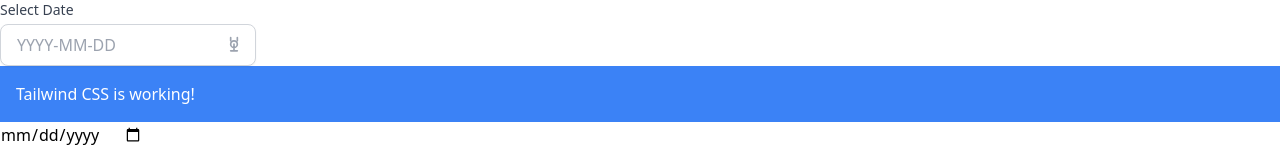
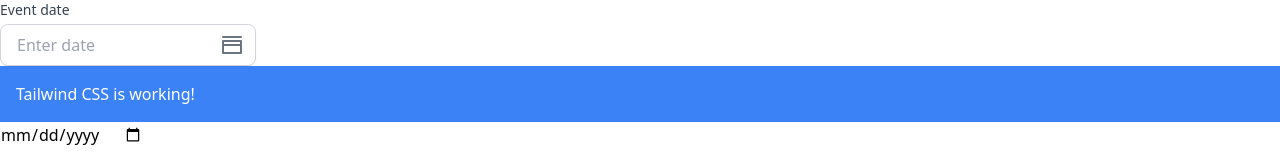
Before and after one commit to natipro22/lucy-calendar, an Angular app: page / in a window 1280 px wide. Shown: the top 160 px of the page. Built offline with nearby package versions, Linux system fonts and the light colour scheme.

Commit message:
change icon

```diff
--- a/src/app/app.component.html
+++ b/src/app/app.component.html
@@ -1,4 +1,4 @@
-<app-lucy-calendar></app-lucy-calendar>
+<app-lucy-calendar label="Event date" placeholder="Enter date"></app-lucy-calendar>
 <div class="bg-blue-500 text-white p-4">
   Tailwind CSS is working!
 </div>
--- a/src/app/lucy-calendar/lucy-calendar.component.html
+++ b/src/app/lucy-calendar/lucy-calendar.component.html
@@ -1,20 +1,31 @@
 <div class="relative w-64">
     <label for="date-picker" class="block text-sm font-medium text-gray-700 mb-1">
-      Select Date
+      {{ label }}
     </label>
     <div class="relative">
       <input
         type="text"
         id="date-picker"
         readonly
-        class="block w-full px-4 py-2 text-gray-700 bg-white border border-gray-300 rounded-lg shadow-sm cursor-pointer focus:outline-none focus:ring-2 focus:ring-indigo-500"
-        placeholder="YYYY-MM-DD"
+        class="block w-full px-4 py-2 text-gray-700 bg-white border border-gray-300 rounded-lg shadow-sm cursor-pointer focus:outline-none focus:ring-2 focus:ring-blue-800"
+        [placeholder]="placeholder"
         (click)="toggleCalendar()"
-        [value]="selectedDate ? (selectedDate | date: 'yyyy-MM-dd') : ''"
+        [value]="selectedDate ? (selectedDate | date: 'dd/MM/yyyy') : ''"
       />
       <div class="absolute inset-y-0 right-0 flex items-center pr-3 pointer-events-none">
-        <svg class="w-5 h-5 text-gray-400" fill="none" stroke="currentColor" viewBox="0 0 24 24" xmlns="http://www.w3.org/2000/svg">
-          <path stroke-linecap="round" stroke-linejoin="round" stroke-width="2" d="M8 7V3m8 4V3m-4 8v8m0 0H8m4 0h4m0-8a4 4 0 11-8 0 4 4 0 018 0z"></path>
+        <svg
+          xmlns="http://www.w3.org/2000/svg"
+          class="h-6 w-6 text-gray-500 hover:text-gray-700"
+          fill="none"
+          viewBox="0 0 24 24"
+          stroke="currentColor"
+          stroke-width="2"
+        >
+          <path
+            stroke-linecap="round"
+            stroke-linejoin="round"
+            d="M3 4h18M3 8h18M3 20h18V8H3v12zm0-12h18v4H3V8z"
+          />
         </svg>
       </div>
     </div>
@@ -26,18 +37,36 @@
       [ngClass]="{'hidden': !calendarVisible}"
     >
       <div class="flex justify-between items-center mb-2">
-        <button (click)="prevMonth()" class="text-gray-500 hover:text-gray-700">&lt;</button>
+        <button (click)="prevMonth()" class="text-gray-500 hover:text-gray-700"><svg
+          class="h-6 w-6 text-gray-500 hover:text-gray-700"
+          fill="none"
+          stroke="currentColor"
+          viewBox="0 0 24 24"
+          xmlns="http://www.w3.org/2000/svg"
+        >
+          <path stroke-linecap="round" stroke-linejoin="round" stroke-width="2" d="M15 19l-7-7 7-7"></path>
+        </svg>
+        </button>
         <button (click)="toggleMonthYearSelection()" class="font-medium text-gray-700">
           {{ monthNames[selectedMonth] }} {{ selectedYear }}
         </button>
-        <button (click)="nextMonth()" class="text-gray-500 hover:text-gray-700">&gt;</button>
+        <button (click)="nextMonth()" class="text-gray-500 hover:text-gray-700"><svg
+          class="h-6 w-6 text-gray-500 hover:text-gray-700"
+          fill="none"
+          stroke="currentColor"
+          viewBox="0 0 24 24"
+          xmlns="http://www.w3.org/2000/svg"
+        >
+          <path stroke-linecap="round" stroke-linejoin="round" stroke-width="2" d="M9 5l7 7-7 7"></path>
+        </svg>
+        </button>
       </div>
 
       <!-- Combined Dropdown -->
   <div>
 <div class="flex flex-col space-y-2">
     <!-- Month-Year Combined Dropdown -->
-    <div class="overflow-y-auto max-h-64"> <!-- Adjust max-h to fit your needs -->
+    <div class="overflow-y-auto"> <!-- Adjust max-h to fit your needs -->
       <div class="grid grid-cols-2 gap-2">
         <!-- Month Dropdown -->
         <div>
@@ -45,7 +74,7 @@
           <select
           [(ngModel)]="selectedMonth"
             (change)="onMonthChange($event)"
-            class="block text-sm w-full px-4 py-2 text-gray-700 bg-white border border-gray-300 rounded-lg shadow-sm focus:outline-none focus:ring-2 focus:ring-indigo-500"
+            class="block text-sm w-full px-4 py-2 text-gray-700 bg-white border border-gray-300 rounded-lg shadow-sm focus:outline-none"
           >
             <option *ngFor="let month of monthNames; let i = index" [value]="i">{{ month }}</option>
           </select>
@@ -57,7 +86,7 @@
           <select
           [(ngModel)]="selectedYear"
             (change)="onYearChange($event)"
-            class="block text-sm w-full px-4 py-2 text-gray-700 bg-white border border-gray-300 rounded-lg shadow-sm focus:outline-none focus:ring-2 focus:ring-indigo-500"
+            class="block text-sm w-full px-4 py-2 text-gray-700 bg-white border border-gray-300 rounded-lg shadow-sm focus:outline-none"
           >
             <option *ngFor="let year of availableYears" [value]="year">{{ year }}</option>
           </select>
```
Also changed, not shown: src/app/lucy-calendar/lucy-calendar.component.ts (+8 -1 lines).
